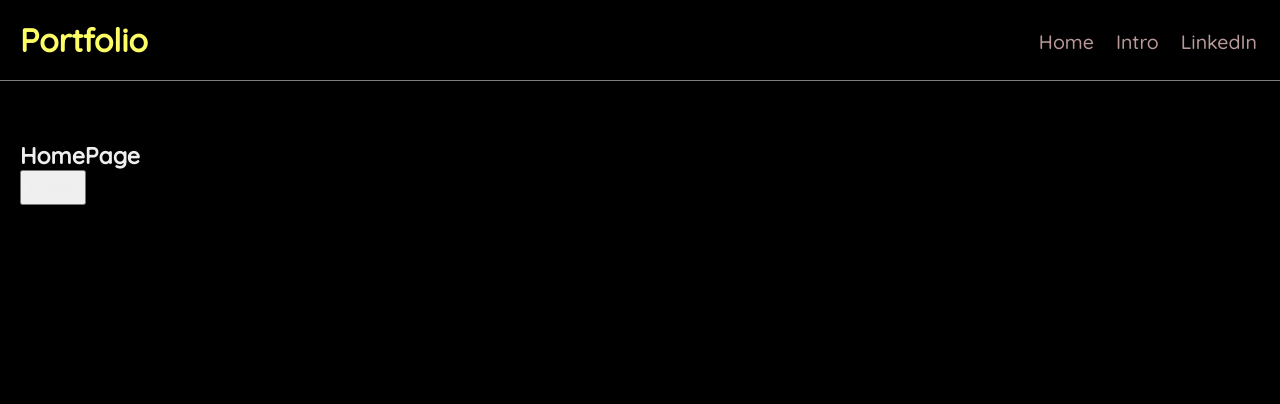
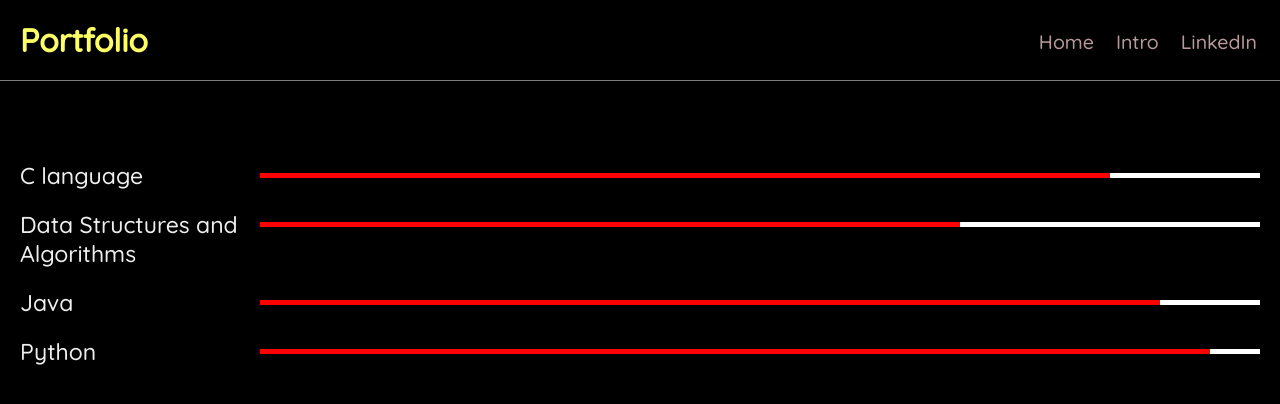
Before and after one commit to Akhileswar1905/React-tutorial, a React (Create React App) app: page / in a window 1280 px wide. Shown: the top 404 px of the page. Built offline with nearby package versions, Linux system fonts and the light colour scheme; a web font is replaced by a local one.

Commit message:
third commit

```diff
--- a/src/Home.js
+++ b/src/Home.js
@@ -1,18 +1,38 @@
+import { useState } from "react";
+
 const Home = () => {
-  const handleClick = () => {
-    console.log(`Hello`);
-  };
-
+  const [skills, setSkills] = useState([
+    { skill: "C language", percentage: 85, id: 1 },
+    { skill: "Data Structures and Algorithms", percentage: 70, id: 2 },
+    { skill: "Java", percentage: 90, id: 3 },
+    { skill: "Python", percentage: 95, id: 4 },
+  ]);
   return (
     <div className="home">
-      <h2>HomePage</h2>
-      <button
-        onClick={() => {
-          handleClick();
-        }}
-      >
-        Click
-      </button>
+      {skills.map((s) => (
+        <div className="skillBox" key={s.id}>
+          <p className="name">{s.skill}</p>
+          <div className="co">
+            <div
+              className="outer"
+              style={{
+                width: "1000px",
+                height: "5px",
+                backgroundColor: "white",
+              }}
+            >
+              <div
+                className="inner"
+                style={{
+                  width: s.percentage * 10,
+                  height: "5px",
+                  backgroundColor: "red",
+                }}
+              ></div>
+            </div>
+          </div>
+        </div>
+      ))}
     </div>
   );
 };
--- a/src/index.css
+++ b/src/index.css
@@ -43,3 +43,19 @@ body {
   margin: 40px auto;
   padding: 20px;
 }
+
+.skillBox {
+  /* background-color: #817c7c; */
+  display: flex;
+  justify-content: space-between;
+  margin-top: 20px;
+}
+
+.inner,
+.outer {
+  margin-top: 12px;
+}
+
+.co {
+  margin-left: 20px;
+}
```
